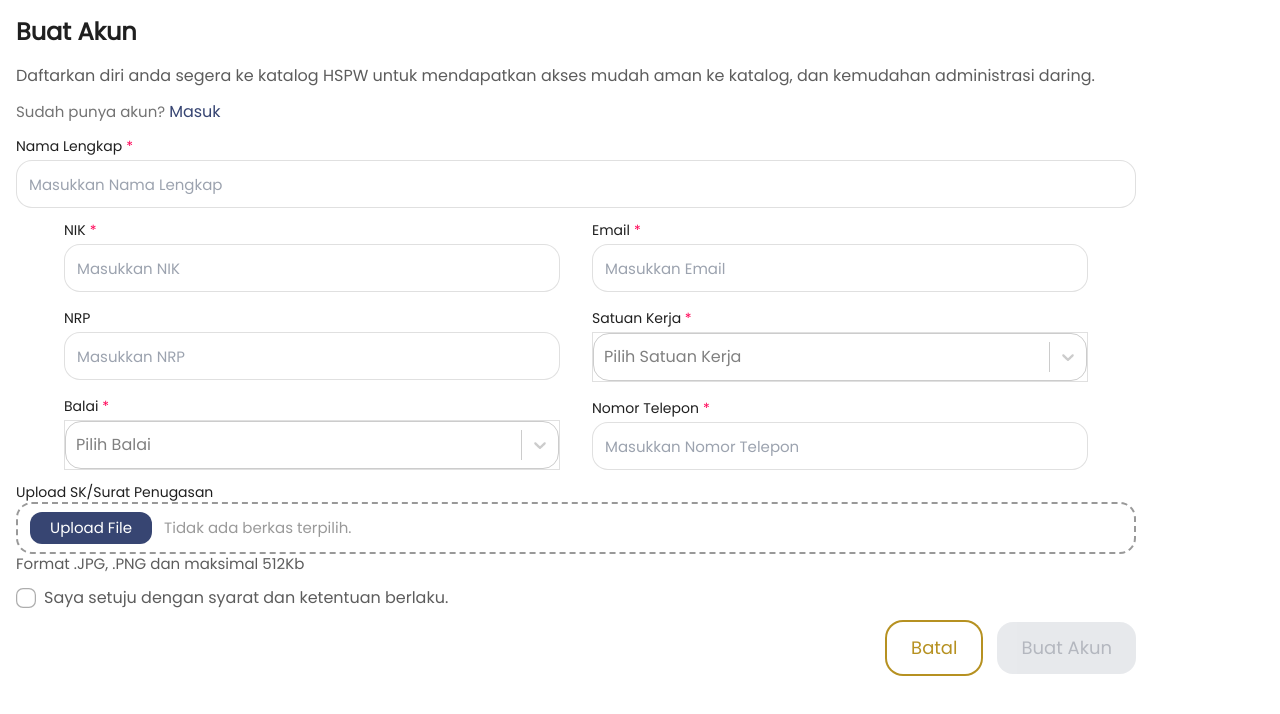
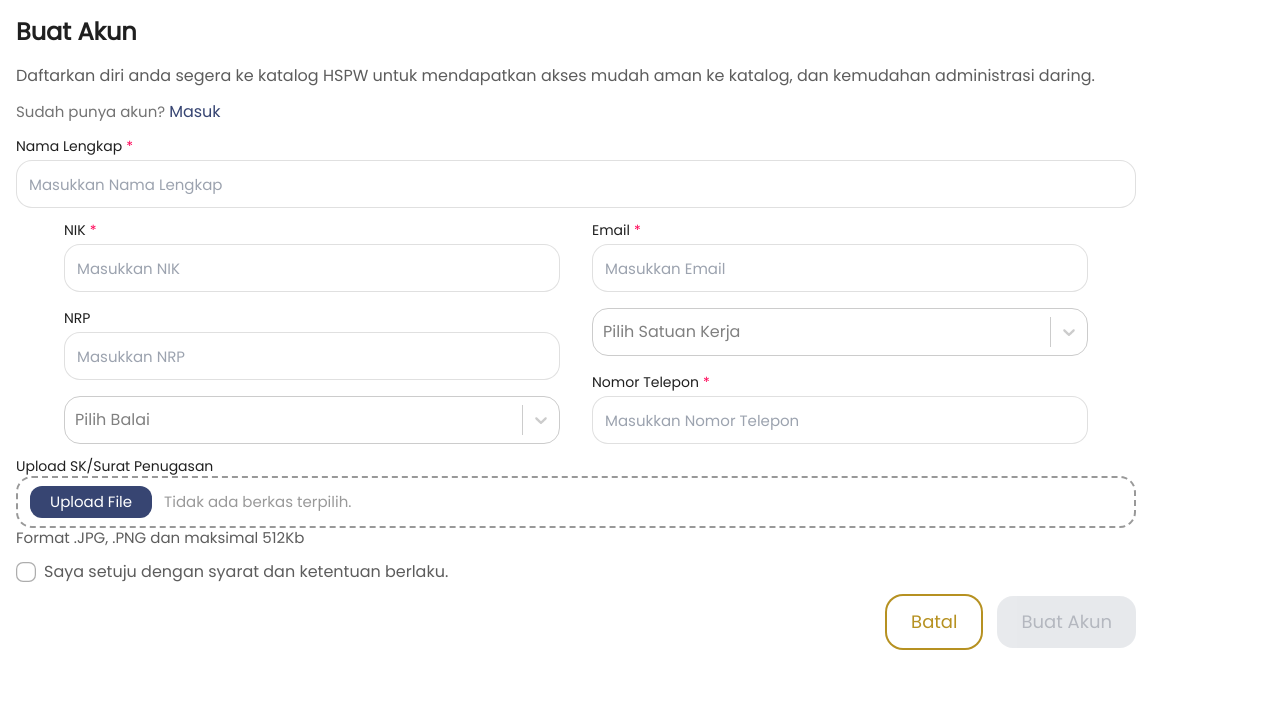
Before and after one commit to pupr-2024-2025/sipasti-fe, a Next.js app: page /register in a window 1280 px wide. Shown: the top 714 px of the page. Built offline with nearby package versions, Linux system fonts and the light colour scheme; some icons are missing.

Commit message:
Refactor dropdown component and fix table component import
- Refactor the dropdown component to remove unnecessary code and improve readability.
- Fix the import statement for the table component to use the correct file name.

```diff
--- a/src/components/dropdown.js
+++ b/src/components/dropdown.js
@@ -1,18 +1,9 @@
 import React, { useState } from "react";
-import { CloseCircle } from "iconsax-react";
-import Select from "react-select"; // Import react-select
-import colors from "../styles/colors";
 
-const Dropdown = ({
-  options,
-  label,
-  placeholder = "Pilih Opsi",
-  onSelect,
-  value,
-  isRequired = false,
-}) => {
+import Select from "react-select";
+
+const Dropdown = ({ options, placeholder = "Pilih Opsi", onSelect, value }) => {
   const [selectedValue, setSelectedValue] = useState(value || null);
-  const [error, setError] = useState("");
 
   // Map options to format required by react-select
   const formattedOptions = options.map((option) => ({
@@ -23,50 +14,23 @@ const Dropdown = ({
   const handleChange = (selectedOption) => {
     setSelectedValue(selectedOption);
     onSelect(selectedOption);
-
-    if (isRequired && !selectedOption) {
-      setError("This field is required");
-    } else {
-      setError("");
-    }
   };
 
   return (
     <div className="relative flex flex-col w-full">
-      {" "}
-      {/* Added p-6 here */}
-      {label && (
-        <label className="text-B2 text-emphasis-on_surface-high mb-1">
-          {label}
-          {isRequired && <span className="text-custom-red-500"> *</span>}
-        </label>
-      )}
       <Select
         value={selectedValue}
         onChange={handleChange}
         options={formattedOptions}
         placeholder={placeholder}
-        className={`react-select ${
-          error
-            ? "border-custom-red-500"
-            : "border border-surface-light-outline"
-        }`}
         classNamePrefix="select" // Prefix for styling
         isClearable={false} // Disable clearing for a required field
         styles={{
           control: (base) => ({
             ...base,
             minHeight: "48px", // Match min height
-            borderWidth: "1.5px", // Border width
-            borderRadius: "16px", // Border radius
             transition: "all 200ms ease-in-out", // Transition effect
-            borderColor: error ? colors.Solid.Basic.Red[500] : base.borderColor,
-            boxShadow: "none",
-            "&:hover": {
-              borderColor: error
-                ? colors.Solid.Basic.Red[500]
-                : colors.Solid.Basic.Blue[500], // Change color on hover
-            },
+            borderRadius: "16px",
           }),
           placeholder: (base) => ({
             ...base,
@@ -87,17 +51,6 @@ const Dropdown = ({
           }),
         }}
       />
-      {error && (
-        <div className="flex items-center mt-1">
-          <CloseCircle
-            color={colors.Solid.Basic.Red[500]}
-            variant="Linear"
-            size={16}
-            className="mr-1"
-          />
-          <span className="text-custom-red-500 text-ExtraSmall">{error}</span>
-        </div>
-      )}
     </div>
   );
 };
--- a/src/components/table.js
+++ b/src/components/table.js
@@ -1,5 +1,5 @@
 import React, { useState } from "react";
-import TextInput from "../components/input";
+import TextInput from "../components/Input";
 import Dropdown from "../components/Dropdown";
 import Button from "../components/Button";
 import Image from "next/image";
@@ -12,7 +12,7 @@ const Table = ({ columns, data }) => {
     data.reduce((acc, row) => {
       acc[row.id] = {};
       return acc;
-    }, {})
+    }, {}),
   );
 
   // Store error messages
@@ -20,7 +20,7 @@ const Table = ({ columns, data }) => {
     data.reduce((acc, row) => {
       acc[row.id] = {};
       return acc;
-    }, {})
+    }, {}),
   );
 
   const handleInputChange = (rowId, columnAccessor, value) => {
@@ -76,7 +76,8 @@ const Table = ({ columns, data }) => {
                     className={`px-3 py-6 text-base font-normal ${
                       index !== columns.length - 1 ? "pr-6" : ""
                     }`}
-                    style={{ width: column.width }}>
+                    style={{ width: column.width }}
+                  >
                     <div className="flex items-center">
                       {column.title}
                       {column.required && (
@@ -106,7 +107,8 @@ const Table = ({ columns, data }) => {
                   {columns.map((column) => (
                     <td
                       key={column.accessor}
-                      className="px-3 py-6 text-base font-normal">
+                      className="px-3 py-6 text-base font-normal"
+                    >
                       {column.type === "textInput" ? (
                         <>
                           <TextInput
@@ -117,7 +119,7 @@ const Table = ({ columns, data }) => {
                               handleInputChange(
                                 row.id,
                                 column.accessor,
-                                e.target.value
+                                e.target.value,
                               )
                             }
                             // this line
@@ -145,16 +147,7 @@ const Table = ({ columns, data }) => {
                             onSelect={(value) =>
                               handleInputChange(row.id, column.accessor, value)
                             }
-                            isRequired={column.required}
-                            errorMessage={errors[row.id]?.[column.accessor]}
                           />
-                          {/* Defensive check for errors */}
-                          {errors[row.id] &&
-                            errors[row.id][column.accessor] && (
-                              <span className="text-custom-red-500 text-sm">
-                                {errors[row.id][column.accessor]}
-                              </span>
-                            )}
                         </>
                       ) : column.type === "iconButton" ? (
                         <Button
@@ -165,7 +158,7 @@ const Table = ({ columns, data }) => {
                             column.onClick
                               ? column.onClick(row)
                               : console.log(
-                                  `Clicked icon button on row ${row.id}`
+                                  `Clicked icon button on row ${row.id}`,
                                 )
                           }
                         />
```
